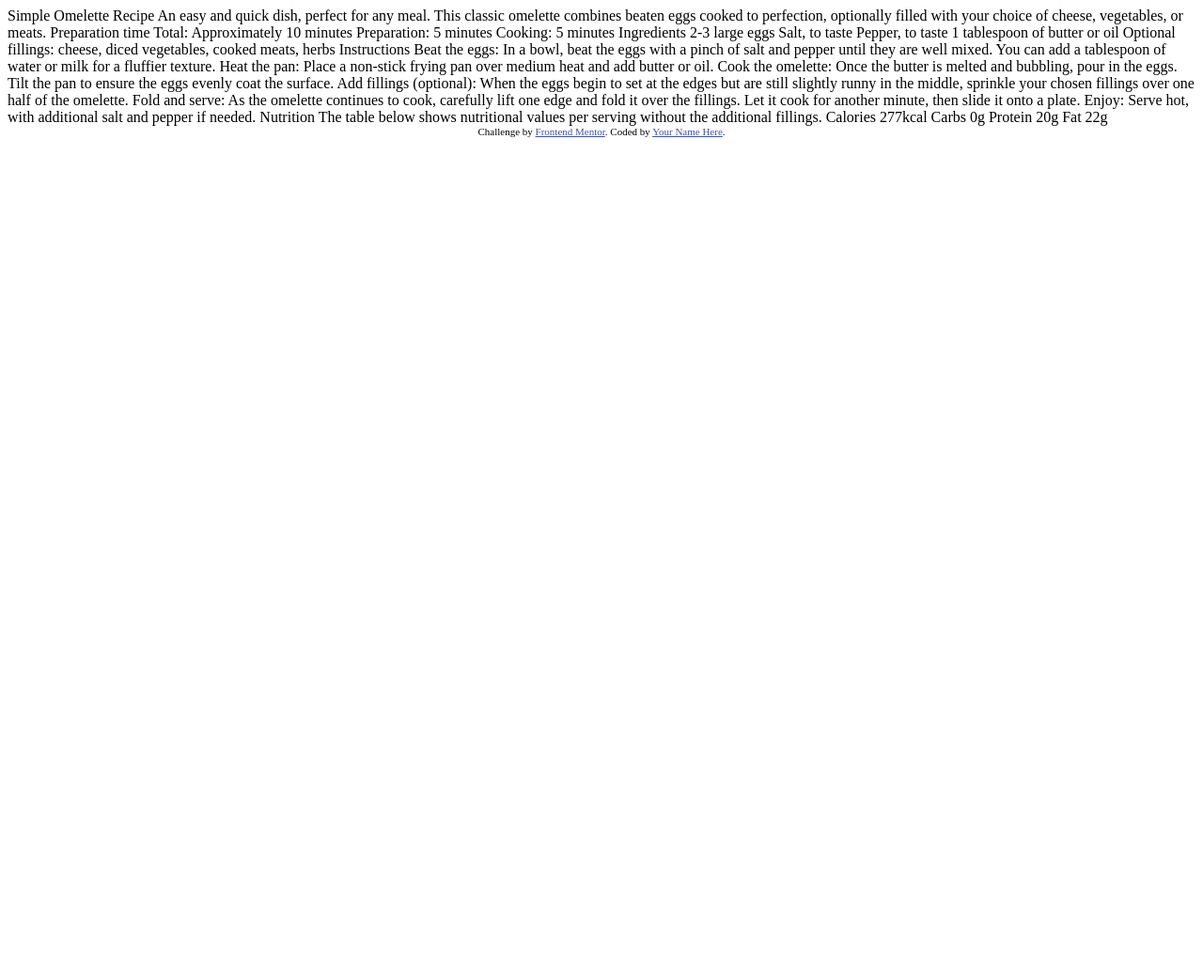
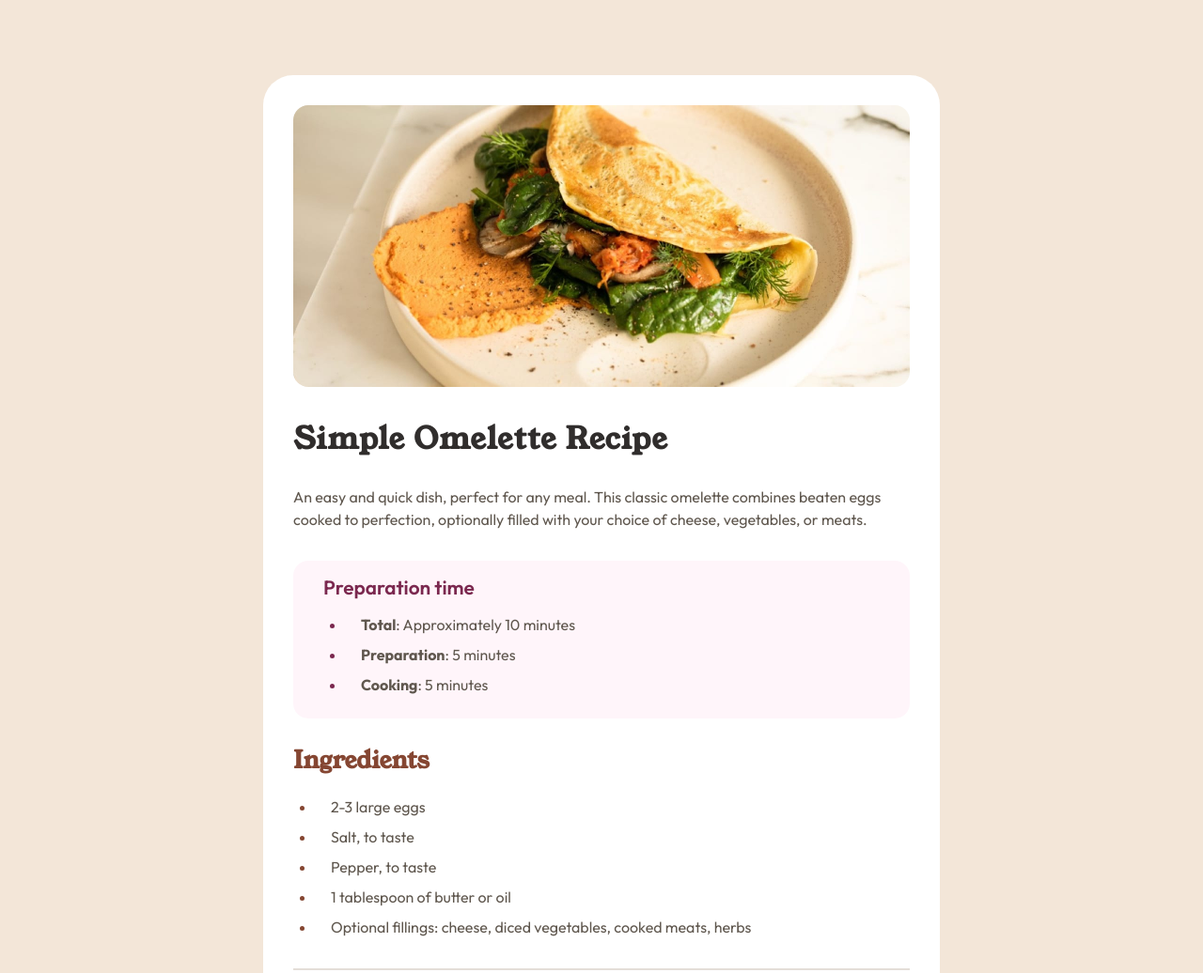
Before and after one commit to neildeo/frontendmentor-recipe-page, a plain HTML site: page index.html in a window 1280 px wide. Shown: the top 1036 px of the page at 94% size. Before the commit the page ends 800 px from the top, so only its background shows below. Drawn offline with Linux system fonts and the light colour scheme.

Commit message:
first attempt

```diff
--- a/index.html
+++ b/index.html
@@ -28,31 +28,121 @@
     </style>
   </head>
   <body>
-    Simple Omelette Recipe An easy and quick dish, perfect for any meal. This
-    classic omelette combines beaten eggs cooked to perfection, optionally
-    filled with your choice of cheese, vegetables, or meats. Preparation time
-    Total: Approximately 10 minutes Preparation: 5 minutes Cooking: 5 minutes
-    Ingredients 2-3 large eggs Salt, to taste Pepper, to taste 1 tablespoon of
-    butter or oil Optional fillings: cheese, diced vegetables, cooked meats,
-    herbs Instructions Beat the eggs: In a bowl, beat the eggs with a pinch of
-    salt and pepper until they are well mixed. You can add a tablespoon of water
-    or milk for a fluffier texture. Heat the pan: Place a non-stick frying pan
-    over medium heat and add butter or oil. Cook the omelette: Once the butter
-    is melted and bubbling, pour in the eggs. Tilt the pan to ensure the eggs
-    evenly coat the surface. Add fillings (optional): When the eggs begin to set
-    at the edges but are still slightly runny in the middle, sprinkle your
-    chosen fillings over one half of the omelette. Fold and serve: As the
-    omelette continues to cook, carefully lift one edge and fold it over the
-    fillings. Let it cook for another minute, then slide it onto a plate. Enjoy:
-    Serve hot, with additional salt and pepper if needed. Nutrition The table
-    below shows nutritional values per serving without the additional fillings.
-    Calories 277kcal Carbs 0g Protein 20g Fat 22g
+    <main>
+      <img
+        src="assets/images/image-omelette.jpeg"
+        alt="An omelette with chicken and spinach"
+      />
+      <h1>Simple Omelette Recipe</h1>
+      <p>
+        An easy and quick dish, perfect for any meal. This classic omelette
+        combines beaten eggs cooked to perfection, optionally filled with your
+        choice of cheese, vegetables, or meats.
+      </p>
 
-    <div class="attribution">
+      <section class="prep-time">
+        <h2>Preparation time</h2>
+        <ul>
+          <li><strong>Total</strong>: Approximately 10 minutes</li>
+          <li><strong>Preparation</strong>: 5 minutes</li>
+          <li><strong>Cooking</strong>: 5 minutes</li>
+        </ul>
+      </section>
+
+      <section class="ingredients">
+        <h2>Ingredients</h2>
+
+        <ul>
+          <li>2-3 large eggs</li>
+          <li>Salt, to taste</li>
+          <li>Pepper, to taste</li>
+          <li>1 tablespoon of butter or oil</li>
+          <li>
+            Optional fillings: cheese, diced vegetables, cooked meats, herbs
+          </li>
+        </ul>
+      </section>
+
+      <hr />
+      <section class="instructions">
+        <h2>Instructions</h2>
+
+        <ol>
+          <li>
+            <strong>Beat the eggs</strong>: In a bowl, beat the eggs with a
+            pinch of salt and pepper until they are well mixed. You can add a
+            tablespoon of water or milk for a fluffier texture.
+          </li>
+
+          <li>
+            <strong>Heat the pan</strong>: Place a non-stick frying pan over
+            medium heat and add butter or oil.
+          </li>
+
+          <li>
+            <strong>Cook the omelette</strong>: Once the butter is melted and
+            bubbling, pour in the eggs. Tilt the pan to ensure the eggs evenly
+            coat the surface.
+          </li>
+
+          <li>
+            <strong>Add fillings (optional)</strong>: When the eggs begin to set
+            at the edges but are still slightly runny in the middle, sprinkle
+            your chosen fillings over one half of the omelette.
+          </li>
+
+          <li>
+            <strong>Fold and serve</strong>: As the omelette continues to cook,
+            carefully lift one edge and fold it over the fillings. Let it cook
+            for another minute, then slide it onto a plate.
+          </li>
+
+          <li>
+            <strong>Enjoy</strong>: Serve hot, with additional salt and pepper
+            if needed.
+          </li>
+        </ol>
+      </section>
+
+      <hr />
+      <section class="nutrition">
+        <h2>Nutrition</h2>
+
+        <p>
+          The table below shows nutritional values per serving without the
+          additional fillings.
+        </p>
+
+        <table>
+          <tbody>
+            <th>Nutrient</th>
+            <th>Quantity per serving</th>
+            <tr class="border-row">
+              <td>Calories</td>
+              <td>277kcal</td>
+            </tr>
+            <tr class="border-row">
+              <td>Carbs</td>
+              <td>0g</td>
+            </tr>
+            <tr class="border-row">
+              <td>Protein</td>
+              <td>20g</td>
+            </tr>
+            <tr>
+              <td>Fat</td>
+              <td>22g</td>
+            </tr>
+          </tbody>
+        </table>
+      </section>
+
+      <!-- <div class="attribution">
       Challenge by
       <a href="https://www.frontendmentor.io?ref=challenge" target="_blank"
         >Frontend Mentor</a
-      >. Coded by <a href="#">Your Name Here</a>.
-    </div>
+      >. Coded by <a href="#">Neil</a>.
+    </div> -->
+    </main>
   </body>
 </html>
--- a/style.css
+++ b/style.css
@@ -0,0 +1,172 @@
+/* Heading font */
+@import url("https://fonts.googleapis.com/css2?family=Young+Serif&ampdisplay=swap");
+
+/* Body font */
+@import url("https://fonts.googleapis.com/css2?family=Outfit:wght@400;600;700&ampdisplay=swap");
+
+/* || RESET */
+
+* {
+  margin: 0;
+  padding: 0;
+  box-sizing: border-box;
+}
+
+/* || VARIABLES */
+
+:root {
+  /* Fonts */
+  --font-family-body: "Outfit", sans-serif;
+  --font-family-heading: "Young Serif", serif;
+
+  /* Font Weights */
+  --fw-400: 400;
+  --fw-600: 600;
+  --fw-700: 700;
+
+  /* Colours */
+  --colour-neutral-100: hsl(0, 0%, 100%);
+  --colour-accent-300: hsl(330, 100%, 98%);
+  --colour-neutral-300: hsl(30, 54%, 90%);
+  --colour-neutral-400: hsl(30, 18%, 87%);
+  --colour-neutral-600: hsl(30, 10%, 34%);
+  --colour-neutral-800: hsl(24, 5%, 18%);
+  --colour-primary-400: hsl(14, 45%, 36%);
+  --colour-primary-600: hsl(332, 51%, 32%);
+}
+
+/* || GENERAL STYLES */
+
+body {
+  font-family: var(--font-family-body);
+  font-weight: var(--fw-400);
+  color: var(--colour-neutral-600);
+  background-color: var(--colour-neutral-300);
+  line-height: 1.5rem;
+
+  display: grid;
+  min-height: 100vh;
+  place-items: center;
+}
+
+main {
+  display: block;
+  width: 100%;
+  background-color: var(--colour-neutral-100);
+  padding: 2rem;
+  overflow: hidden;
+}
+
+img {
+  margin-top: -2rem;
+  margin-left: -2rem;
+  margin-right: -2rem;
+  width: calc(100% + 4rem);
+  height: auto;
+}
+
+h1 {
+  font-family: var(--font-family-heading);
+  font-size: 2rem;
+  letter-spacing: 1px;
+  color: var(--colour-neutral-800);
+  margin: 1em 0;
+  line-height: 1.1em;
+}
+
+h2 {
+  font-family: var(--font-family-heading);
+  font-size: 1.6rem;
+  color: var(--colour-primary-400);
+  margin: 1em 0;
+}
+
+ul,
+ol {
+  margin-bottom: 2rem;
+  padding-left: 1.5rem;
+}
+
+li {
+  margin-bottom: 0.5rem;
+  padding-left: 1rem;
+}
+
+li::marker {
+  color: var(--colour-primary-400);
+  font-weight: var(--fw-700);
+  font-family: var(--font-family-body);
+}
+
+table {
+  margin: 2rem auto;
+  line-height: 2rem;
+  width: 100%;
+  border-collapse: collapse;
+}
+
+th {
+  position: absolute;
+  left: -10000px;
+}
+
+td {
+  padding: 0.5rem 2rem;
+}
+
+td:last-child {
+  font-weight: var(--fw-600);
+  color: var(--colour-primary-400);
+}
+
+hr {
+  border: 0.5px solid var(--colour-neutral-400);
+}
+
+strong {
+  font-weight: 700;
+}
+
+/* || COMPONENTS */
+
+.prep-time {
+  padding: 1rem 2rem 1rem;
+  background-color: var(--colour-accent-300);
+  margin: 2rem 0;
+  border-radius: 1rem;
+}
+
+.prep-time h2 {
+  font-family: var(--font-family-body);
+  font-size: 1.3rem;
+  font-weight: var(--fw-600);
+  color: var(--colour-primary-600);
+  margin: 0 0 1rem;
+}
+
+.prep-time ul {
+  margin-bottom: 0;
+}
+
+.prep-time li::marker {
+  color: var(--colour-primary-600);
+}
+
+.border-row {
+  border-bottom: 1px solid var(--colour-neutral-400);
+}
+
+@media (min-width: 45rem) {
+  main {
+    width: 45rem;
+    border-radius: 2rem;
+    margin: 5rem 0;
+  }
+
+  img {
+    width: 100%;
+    height: auto;
+    margin: 0;
+    border-radius: 1rem;
+  }
+}
```
